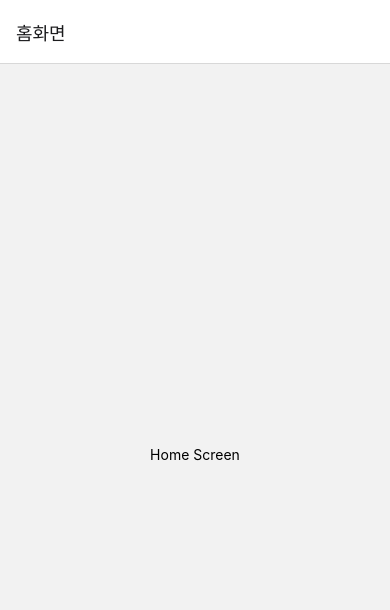
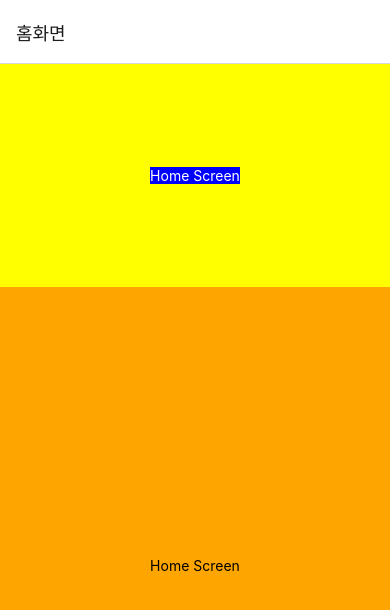
Before and after one commit to kokoball/first-react-native-project, a React Native app: screen / in a window 390 px wide. Shown: the top 610 px of the page. Built offline with nearby package versions, Linux system fonts and the light colour scheme.

Commit message:
pressable

```diff
--- a/App.tsx
+++ b/App.tsx
@@ -1,7 +1,7 @@
 import * as React from "react";
 import { NavigationContainer, ParamListBase } from "@react-navigation/native";
 import { createNativeStackNavigator, NativeStackScreenProps } from "@react-navigation/native-stack";
-import { Text, TouchableHighlight, View } from "react-native";
+import { Pressable, Text, TouchableHighlight, View } from "react-native";
 import { useCallback } from "react";
 
 type RootStackParamList = {
@@ -17,11 +17,32 @@ function HomeScreen({ navigation }: HomeScreenProps) {
   }, [navigation]);
 
   return (
-    <View style={{ flex: 1, alignItems: "center", justifyContent: "center" }}>
-      <TouchableHighlight onPress={onClick}>
-        <Text>Home Screen</Text>
-      </TouchableHighlight>
-    </View>
+    <>
+      <View
+        style={{
+          flex: 2,
+          backgroundColor: "yellow",
+          alignItems: "center",
+          justifyContent: "center",
+        }}
+      >
+        <Pressable style={{ backgroundColor: "blue" }} onPress={onClick}>
+          <Text style={{ color: "white" }}>Home Screen</Text>
+        </Pressable>
+      </View>
+      <View
+        style={{
+          flex: 5,
+          backgroundColor: "orange",
+          alignItems: "center",
+          justifyContent: "center",
+        }}
+      >
+        <Pressable onPress={onClick}>
+          <Text>Home Screen</Text>
+        </Pressable>
+      </View>
+    </>
   );
 }
 
```
